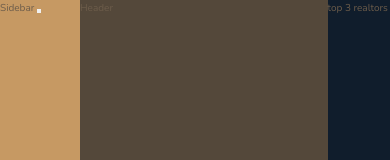
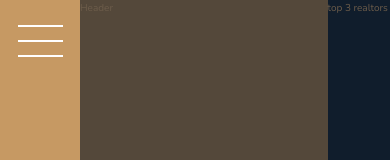
Before and after one commit to Mizzery414/Nexter, a plain HTML site: page index.html in a window 390 px wide. Shown: the top 160 px of the page. Drawn offline with nearby package versions, Linux system fonts and the light colour scheme.

Commit message:
hamburger sidebar button, no functionality atm

```diff
--- a/index.html
+++ b/index.html
@@ -14,7 +14,7 @@
 </head>
 
 <body class="container">
-    <div class="sidebar">Sidebar
+    <div class="sidebar">
         <button class="nav-btn"></button>
     </div>
 
--- a/sass/_sidebar.scss
+++ b/sass/_sidebar.scss
@@ -2,4 +2,33 @@
   background-color: $color-primary;
   grid-column: sidebar-start / sidebar-end;
   grid-row: 1 / -1;
+  display: flex;
+  justify-content: center;
 }
+
+.nav-btn {
+  border: none;
+  border-radius: 0;
+
+  background-color: #fff;
+  height: 2px;
+  width: 4.5rem;
+  margin-top: 4rem;
+
+  &::before,
+  &::after {
+    background-color: #fff;
+    height: 2px;
+    width: 4.5rem;
+    content: " ";
+    display: block;
+  }
+
+  &::before {
+    transform: translateY(-1.5rem);
+  }
+
+  &::after {
+    transform: translateY(1.3rem);
+  }
+}
```
Also changed, not shown: sass/main.css, 1 other file.
